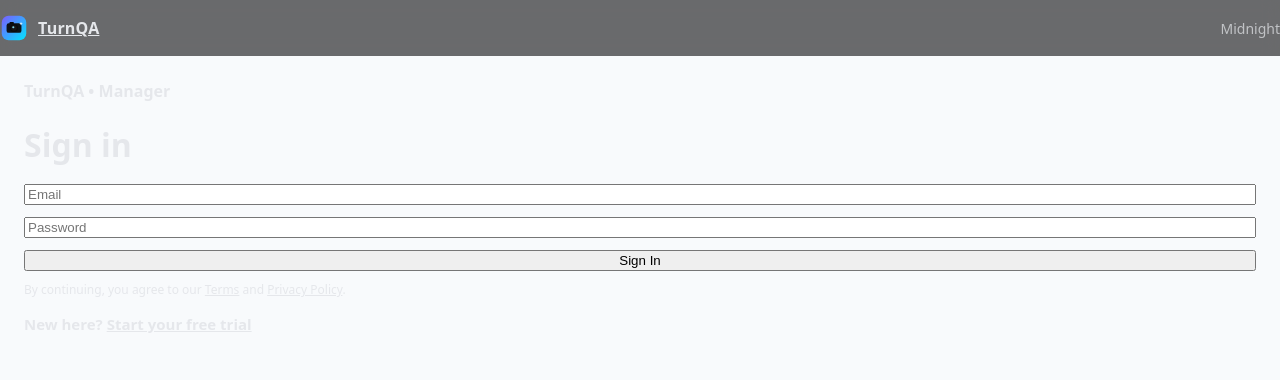
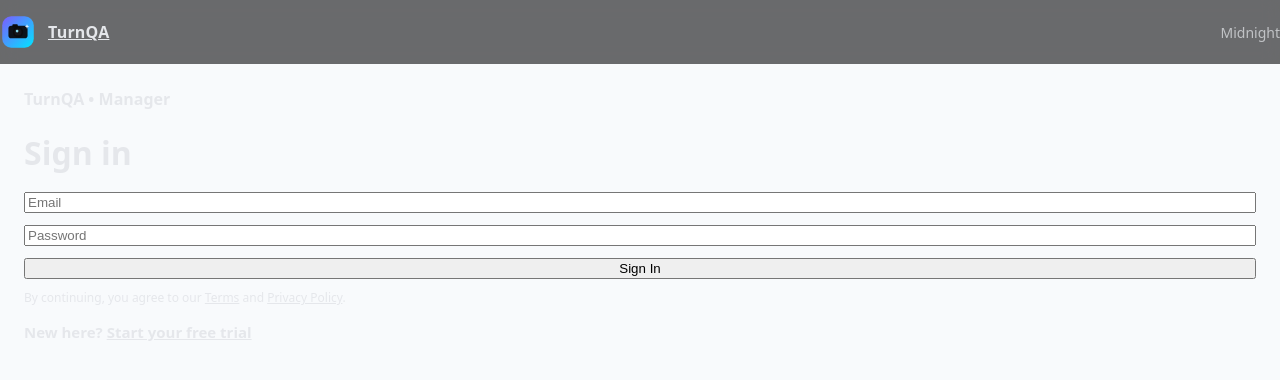
Before and after one commit to dmeadows001/turn-qa, a Next.js app: page /login in a window 1280 px wide. Shown: the top 380 px of the page. Built offline with nearby package versions, Linux system fonts and the light colour scheme.

Commit message:
Update Header.tsx

```diff
--- a/components/layout/Header.tsx
+++ b/components/layout/Header.tsx
@@ -23,15 +23,13 @@ export default function Header() {
           paddingBottom: 14,
         }}
       >
-        {/* Logo (from /public/logo-camera.svg) */}
-        <Link href="/" aria-label="TurnQA home" style={{ display: 'inline-flex', alignItems: 'center', gap: 10 }}>
-          <Image
-            src="/logo-camera.svg"
-            alt="TurnQA"
-            width={28}
-            height={28}
-            priority
-          />
+        <Link
+          href="/"
+          aria-label="TurnQA home"
+          style={{ display: 'inline-flex', alignItems: 'center', gap: 12 }}
+        >
+          <Image src="/logo-camera.svg" alt="TurnQA" width={36} height={36} priority />
+          {/* keep brand text at your previous/default size */}
           <span style={{ fontWeight: 700, letterSpacing: 0.2 }}>TurnQA</span>
         </Link>
 
```
